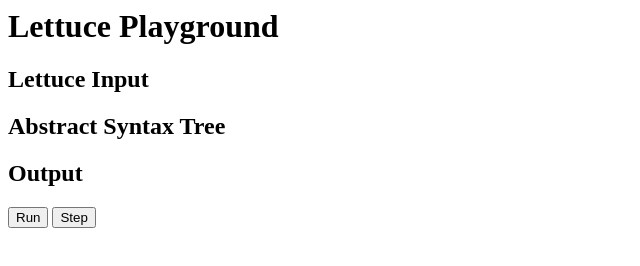
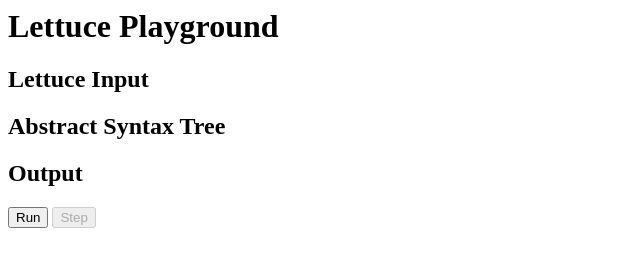
Before and after one commit to mrjacobbloom/pattern-matcher.js, a website with bundled scripts: page lettuce/playground/index.html in a window 1280 px wide. Shown: the full height of the page, 0-640 px from the left. Built offline with nearby package versions, Linux system fonts and the light colour scheme.

Commit message:
disable step button for the sec

```diff
--- a/lettuce/playground/index.html
+++ b/lettuce/playground/index.html
@@ -24,7 +24,7 @@
       <h2>Output</h2>
       <div id="toolbar">
         <button id="run">Run</button>
-        <button id="step">Step</button>
+        <button id="step" disabled>Step</button>
       </div>
       <div class="col-content">
           <pre id="results"></pre>
--- a/lettuce/playground/playground.css
+++ b/lettuce/playground/playground.css
@@ -79,7 +79,10 @@ h1 {
   transition: transform .2s;
   transform: scale(1);
 }
-#toolbar button:hover {
+#toolbar button:disabled {
+  background: #bbb;
+}
+#toolbar button:not(:disabled):hover {
   transform: scale(1.1);
 }
 
```
